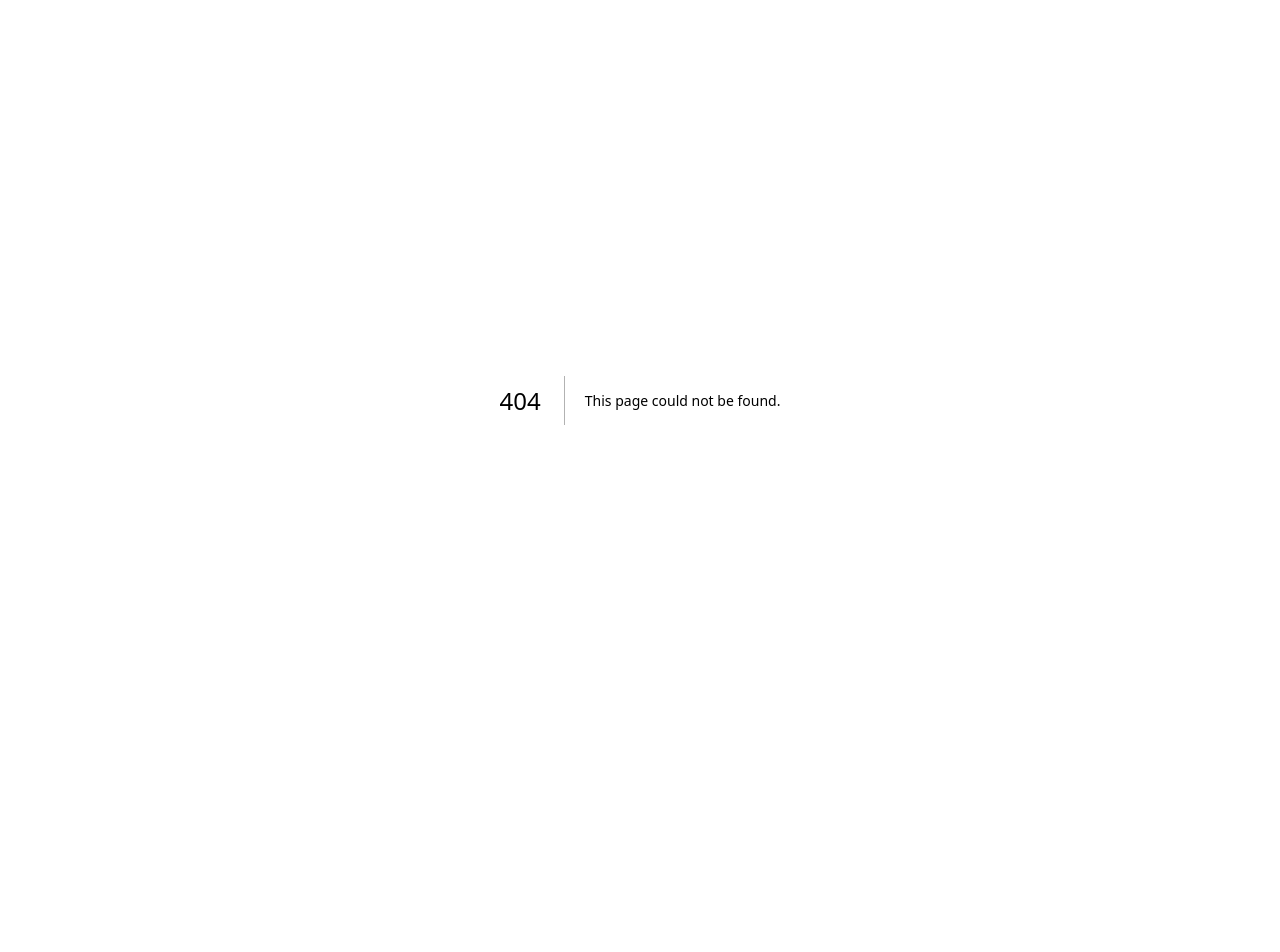
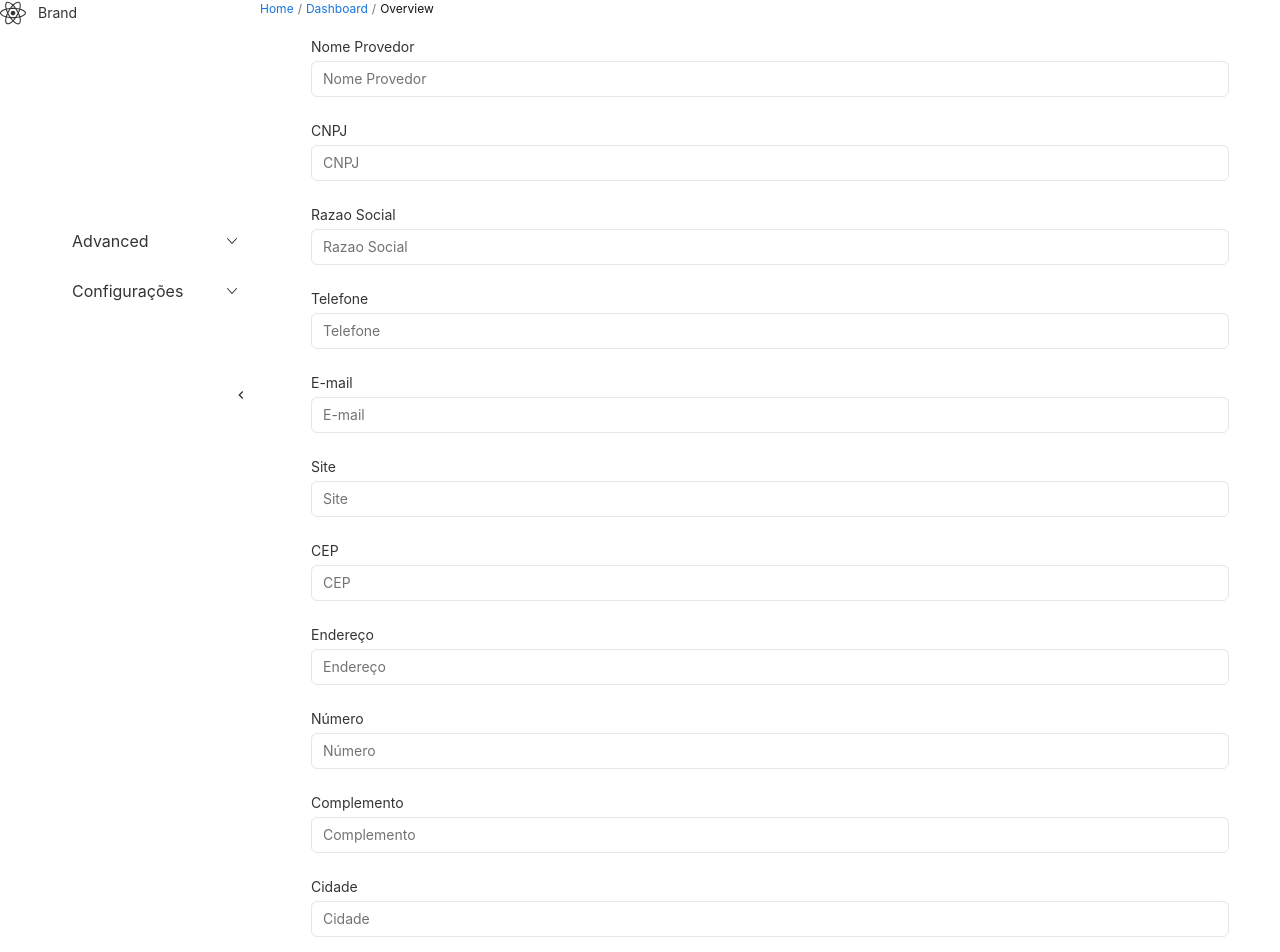
Before and after one commit to jeancarloshs/hotspot-dashboard, a Next.js app: page /provider/insert in a window 1280 px wide. Before the commit this address had no page. Shown: the top 952 px of the page. Before the commit the page ends 800 px from the top, so only its background shows below. Built offline with nearby package versions, Linux system fonts and the light colour scheme; some icons are missing.

Commit message:
feature: inserido pagina dos provedores

```diff
--- /dev/null
+++ b/src/app/(pages)/provider/insert/page.tsx
@@ -0,0 +1,82 @@
+"use client";
+
+import SideBar from "@/app/components/_ui/sidebar/Sidebar";
+import React from "react";
+import { Button, Form } from "rsuite";
+
+const InsertProviderPage = () => {
+  return (
+    <SideBar>
+      <div className="sidebar--container">
+        <Form fluid className="form-provider">
+          <Form.Group controlId="username-8">
+            <Form.ControlLabel>Nome Provedor</Form.ControlLabel>
+            <Form.Control placeholder="Nome Provedor" name="providerName" />
+          </Form.Group>
+          <Form.Group controlId="username-8">
+            <Form.ControlLabel>CNPJ</Form.ControlLabel>
+            <Form.Control placeholder="CNPJ" name="providerName" />
+          </Form.Group>
+          <Form.Group controlId="username-8">
+            <Form.ControlLabel>Razao Social</Form.ControlLabel>
+            <Form.Control placeholder="Razao Social" name="providerName" />
+          </Form.Group>
+          <Form.Group controlId="username-8">
+            <Form.ControlLabel>Telefone</Form.ControlLabel>
+            <Form.Control placeholder="Telefone" name="providerName" />
+          </Form.Group>
+          <Form.Group controlId="username-8">
+            <Form.ControlLabel>E-mail</Form.ControlLabel>
+            <Form.Control placeholder="E-mail" name="providerName" />
+          </Form.Group>
+          <Form.Group controlId="username-8">
+            <Form.ControlLabel>Site</Form.ControlLabel>
+            <Form.Control placeholder="Site" name="providerName" />
+          </Form.Group>
+          <Form.Group controlId="username-8">
+            <Form.ControlLabel>CEP</Form.ControlLabel>
+            <Form.Control placeholder="CEP" name="providerName" />
+          </Form.Group>
+          <Form.Group controlId="username-8">
+            <Form.ControlLabel>Endereço</Form.ControlLabel>
+            <Form.Control placeholder="Endereço" name="providerName" />
+          </Form.Group>
+          <Form.Group controlId="username-8">
+            <Form.ControlLabel>Número</Form.ControlLabel>
+            <Form.Control placeholder="Número" name="providerName" />
+          </Form.Group>
+          <Form.Group controlId="username-8">
+            <Form.ControlLabel>Complemento</Form.ControlLabel>
+            <Form.Control placeholder="Complemento" name="providerName" />
+          </Form.Group>
+          <Form.Group controlId="username-8">
+            <Form.ControlLabel>Cidade</Form.ControlLabel>
+            <Form.Control placeholder="Cidade" name="providerName" />
+          </Form.Group>
+          <Form.Group controlId="username-8">
+            <Form.ControlLabel>Bairro</Form.ControlLabel>
+            <Form.Control placeholder="Bairro" name="providerName" />
+          </Form.Group>
+          <Form.Group controlId="username-8">
+            <Form.ControlLabel>Estado</Form.ControlLabel>
+            <Form.Control placeholder="Estado" name="providerName" />
+          </Form.Group>
+
+          {/* <Form.Group controlId="password-8">
+            <Form.ControlLabel>Username</Form.ControlLabel>
+            <Form.Control
+              placeholder="Password"
+              name="password"
+              type="password"
+              autoComplete="off"
+            />
+          </Form.Group> */}
+
+          {/* <Button>Login</Button> */}
+        </Form>
+      </div>
+    </SideBar>
+  );
+};
+
+export default InsertProviderPage;
```
Also changed, not shown: src/app/(pages)/provider/home/[...slug]/page.tsx (+21 -0 lines), src/app/(pages)/providers/page.tsx (+147 -3 lines).
